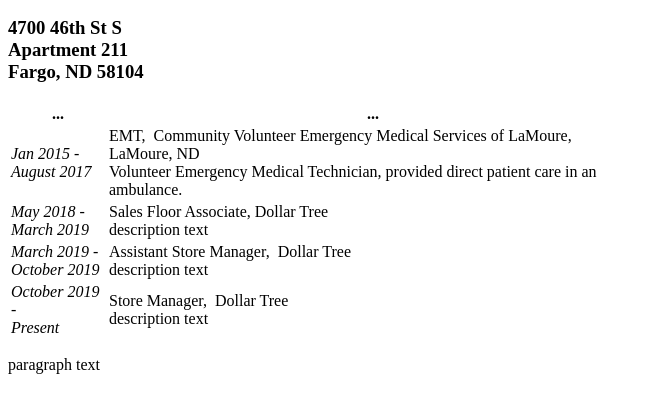
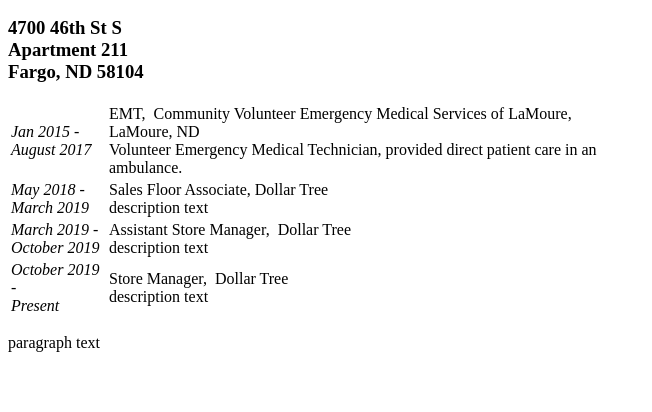
Before and after one commit to lucasbaumgartner/lucasbaumgartner.github.io, a plain HTML site: page index.html in a window 1280 px wide. Shown: the part 110-522 px from the top of the page, without its empty margins (0-652 px from the left). Drawn offline with Linux system fonts and the light colour scheme.

Commit message:
Update index.html

```diff
--- a/index.html
+++ b/index.html
@@ -14,11 +14,7 @@
       Fargo, ND 58104</h3>
 
     <table style="width:50%">
-      <tr>
-        <th>...</th>
-        <th>...</th>
 
-      </tr>
       <tr>
         <td><i>Jan 2015 -  <br>August 2017</i></td>
         <td>EMT,  Community Volunteer Emergency Medical Services of LaMoure, LaMoure, ND<br>
```
